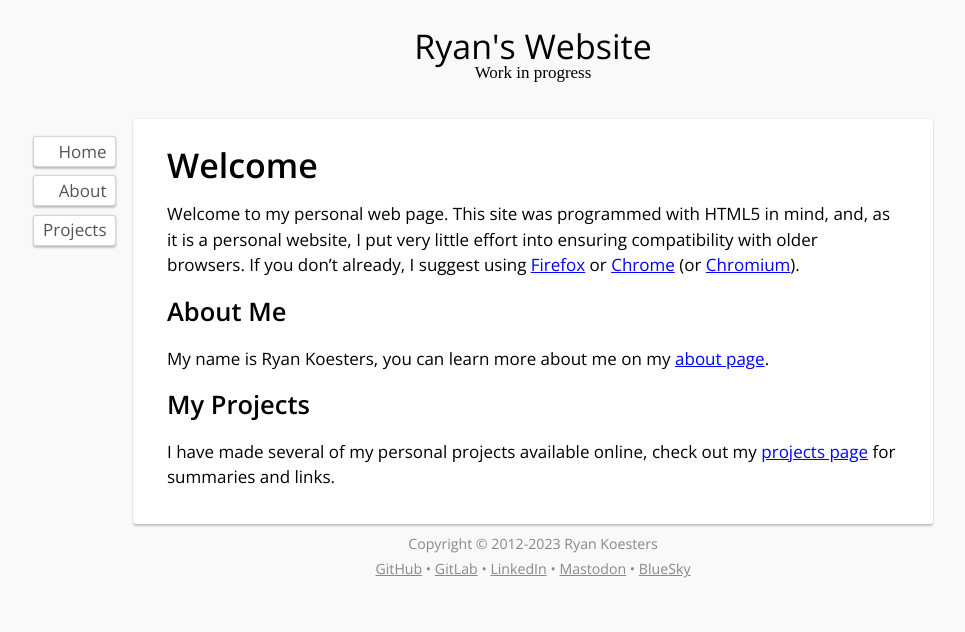
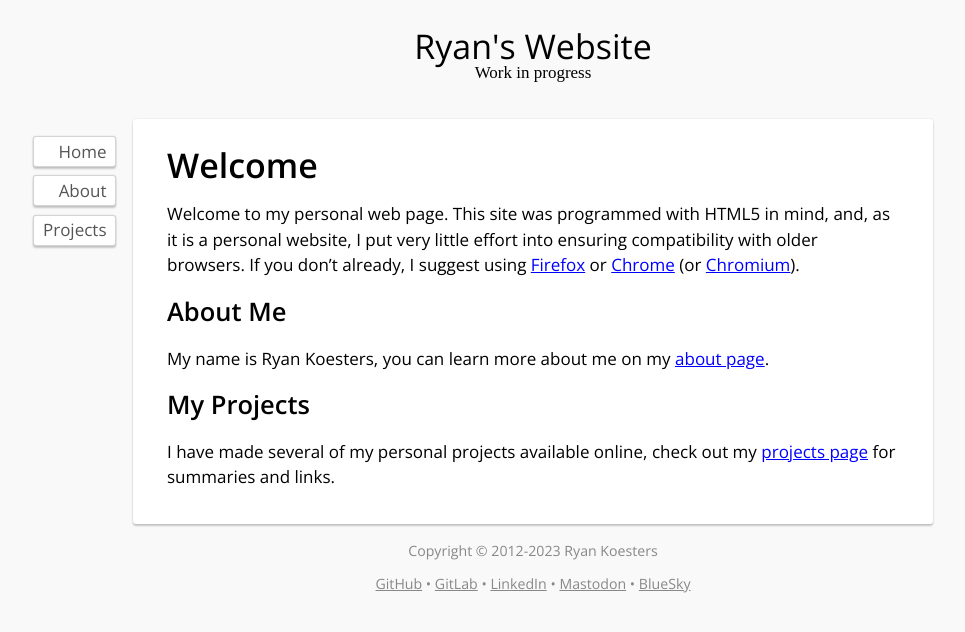
Before and after one commit to rkoesters/rkoesters.github.io, a Jekyll site: the page built from index.md, in a window 1280 px wide. Shown: the top 632 px of the page, without its empty margins (107-1072 px from the left). Built offline with Jekyll 4.4.1, drawn with Linux system fonts in a browser that asks for light colours.

Commit message:
Add more margins around `#site-footer` items.

```diff
--- a/css/main.css
+++ b/css/main.css
@@ -295,6 +295,10 @@ a.button:hover {
 	text-align: center;
 }
 
+#site-footer > * {
+	margin: 0.5em;
+}
+
 #site-footer a {
 	color: var(--footer-text-color);
 }
```
